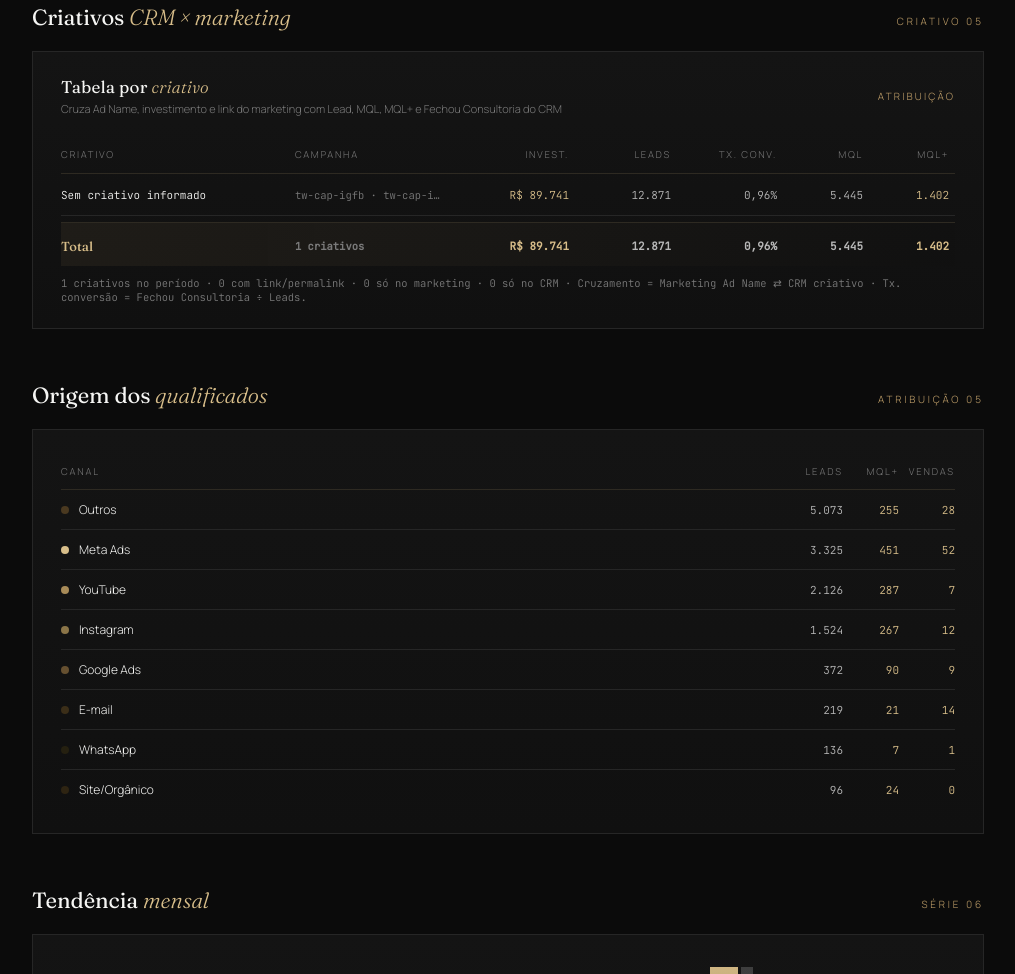
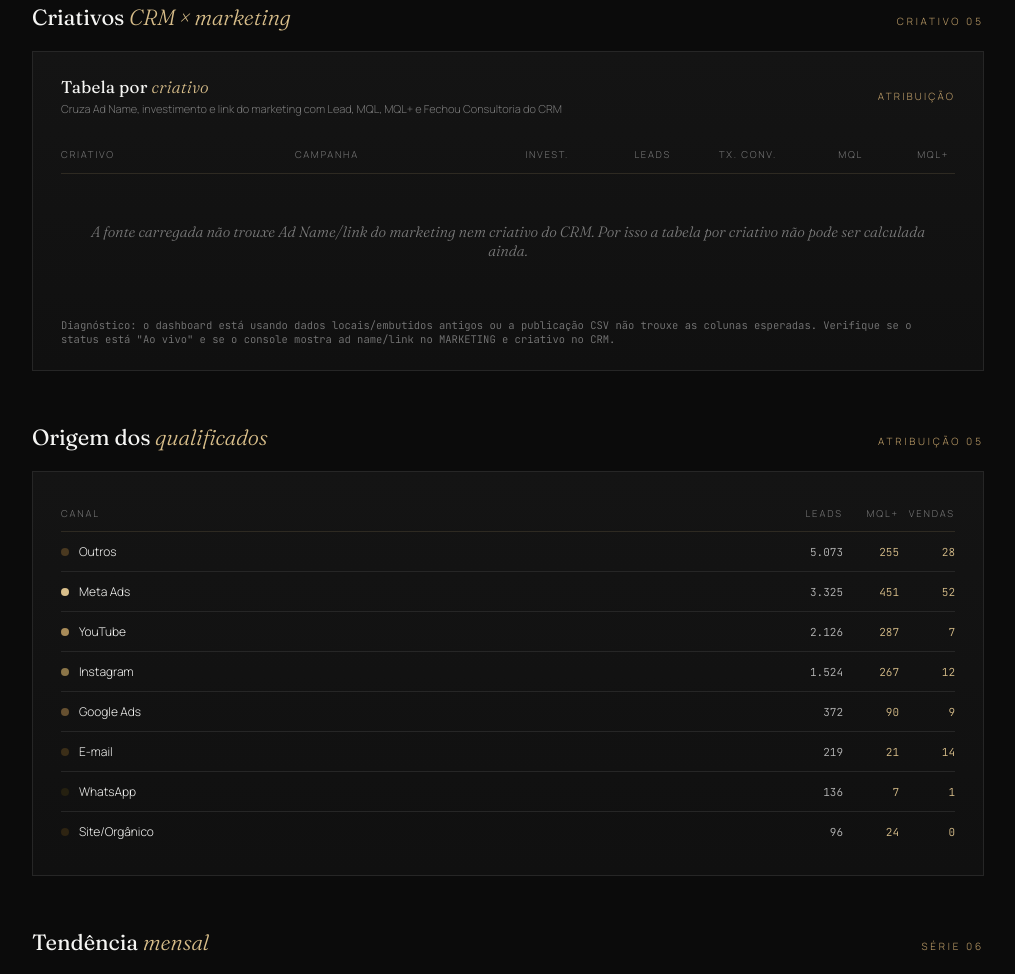
Before and after one commit to thelucass32/dash-p3x, a plain HTML site: page index.html in a window 1280 px wide. Shown: the part 2402-3376 px from the top of the page, without its empty margins (252-1267 px from the left). Drawn offline with Linux system fonts and the light colour scheme; no server answers.

Commit message:
Update index.html

```diff
--- a/index.html
+++ b/index.html
@@ -3,7 +3,7 @@
 <head>
 <meta charset="UTF-8">
 <meta name="viewport" content="width=device-width, initial-scale=1.0">
-<title>Ticker · Wealth Performance Dashboard</title>
+<title>Ticker · Wealth Performance Dashboard · Criativos V2</title>
 <link rel="preconnect" href="https://fonts.googleapis.com">
 <link rel="preconnect" href="https://fonts.gstatic.com" crossorigin>
 <link href="https://fonts.googleapis.com/css2?family=Fraunces:ital,opsz,wght@0,9..144,300;0,9..144,400;0,9..144,500;1,9..144,300&family=Manrope:wght@300;400;500;600;700&family=JetBrains+Mono:wght@300;400&display=swap" rel="stylesheet">
@@ -1186,6 +1186,11 @@ function compute(){
     .filter(v => v.invest || v.leads || v.mql || v.mqlp || v.vendas)
     .sort((a,b) => (b.invest-a.invest) || (b.vendas-a.vendas) || (b.mqlp-a.mqlp) || (b.mql-a.mql) || (b.leads-a.leads));
 
+  // Diagnóstico: quando o HTML cai no DATA embutido antigo, CRM vem com 7 colunas
+  // e Marketing com 3 colunas — ou seja, não existem r[7] (CRM criativo) nem r[3]/r[4] (Ad Name/link).
+  // Nesse caso, não renderizamos a linha agregada "Sem criativo informado" como se fosse resultado real.
+  const hasCreativeSource = DATA.mk.some(r => cleanText(r[3])) || DATA.crm.some(r => cleanText(r[7]));
+
   // Monthly
   const monthly = {};
   for(const r of crm){
@@ -1200,7 +1205,7 @@ function compute(){
   }
   const monthlyArr = Object.entries(monthly).sort().map(([m,v])=>({month:m,...v}));
 
-  return {lead,mql,mqlp,vendas,invest,patr,srcMap,campRanked,creativeRanked,monthlyArr,
+  return {lead,mql,mqlp,vendas,invest,patr,srcMap,campRanked,creativeRanked,monthlyArr,hasCreativeSource,
           totalCRM:crm.length, totalMK:mk.length};
 }
 
@@ -1291,7 +1296,7 @@ function creativeLinkLabel(raw){
 
 function render(){
   const M = compute();
-  const {lead,mql,mqlp,vendas,invest,patr,srcMap,campRanked,creativeRanked,monthlyArr} = M;
+  const {lead,mql,mqlp,vendas,invest,patr,srcMap,campRanked,creativeRanked,monthlyArr,hasCreativeSource} = M;
 
   // Period label
   document.getElementById('periodLabel').textContent = `${fmtDate(state.from)} → ${fmtDate(state.to)} · ${monthlyArr.length} meses · ${fmt(lead+mql+mqlp+vendas)} eventos`;
@@ -1425,7 +1430,10 @@ function render(){
   const creativeTable = document.getElementById('creativeTable');
   const creativeNote = document.getElementById('creativeNote');
   creativeTable.innerHTML = '';
-  if(!creativeRanked || creativeRanked.length===0){
+  if(!hasCreativeSource){
+    creativeTable.innerHTML = '<div class="empty-state">A fonte carregada não trouxe Ad Name/link do marketing nem criativo do CRM. Por isso a tabela por criativo não pode ser calculada ainda.</div>';
+    creativeNote.textContent = 'Diagnóstico: o dashboard está usando dados locais/embutidos antigos ou a publicação CSV não trouxe as colunas esperadas. Verifique se o status está "Ao vivo" e se o console mostra ad name/link no MARKETING e criativo no CRM.';
+  } else if(!creativeRanked || creativeRanked.length===0){
     creativeTable.innerHTML = '<div class="empty-state">Sem criativos no período selecionado</div>';
     creativeNote.textContent = 'A tabela depende da coluna "Ad Name" no marketing e da coluna "criativo" no CRM; vendas vêm de "Fechou Consultoria" no CRM.';
   } else {
```
